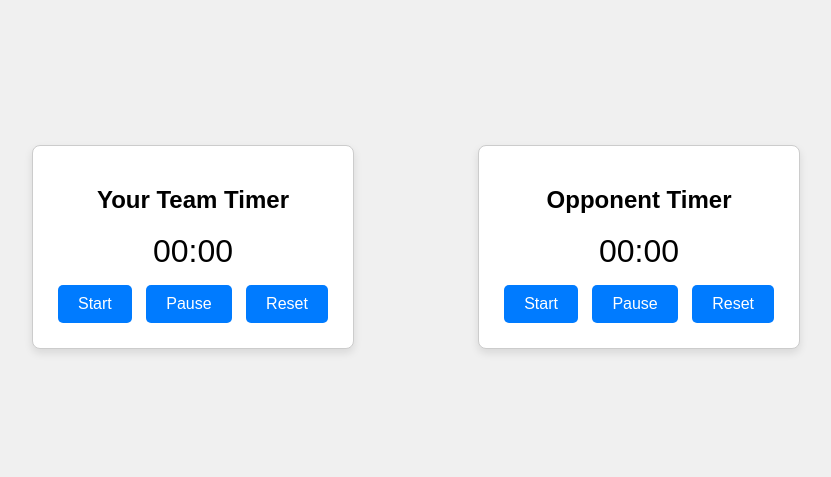
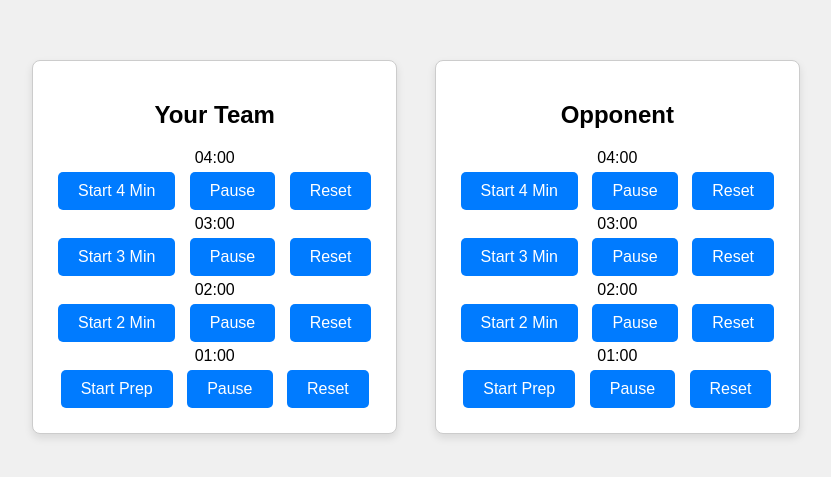
Before and after one commit to Ninjorg/debatetimer, a plain HTML site: page index.html in a window 1280 px wide. Shown: the part 153-630 px from the top of the page, without its empty margins (224-1055 px from the left). Drawn offline with Linux system fonts and the light colour scheme.

Commit message:
Update index.html

```diff
--- a/index.html
+++ b/index.html
@@ -9,18 +9,53 @@
 <body>
     <div class="container">
         <div class="timer">
-            <h2>Your Team Timer</h2>
-            <div id="team-time">00:00</div>
-            <button id="team-start">Start</button>
-            <button id="team-pause">Pause</button>
-            <button id="team-reset">Reset</button>
+            <h2>Your Team</h2>
+            <div id="team-timers">
+                <div id="team-4min" class="timer-display">04:00</div>
+                <button id="team-4min-start">Start 4 Min</button>
+                <button id="team-4min-pause">Pause</button>
+                <button id="team-4min-reset">Reset</button>
+
+                <div id="team-3min" class="timer-display">03:00</div>
+                <button id="team-3min-start">Start 3 Min</button>
+                <button id="team-3min-pause">Pause</button>
+                <button id="team-3min-reset">Reset</button>
+
+                <div id="team-2min" class="timer-display">02:00</div>
+                <button id="team-2min-start">Start 2 Min</button>
+                <button id="team-2min-pause">Pause</button>
+                <button id="team-2min-reset">Reset</button>
+
+                <div id="team-prep" class="timer-display">01:00</div>
+                <button id="team-prep-start">Start Prep</button>
+                <button id="team-prep-pause">Pause</button>
+                <button id="team-prep-reset">Reset</button>
+            </div>
         </div>
+
         <div class="timer">
-            <h2>Opponent Timer</h2>
-            <div id="opponent-time">00:00</div>
-            <button id="opponent-start">Start</button>
-            <button id="opponent-pause">Pause</button>
-            <button id="opponent-reset">Reset</button>
+            <h2>Opponent</h2>
+            <div id="opponent-timers">
+                <div id="opponent-4min" class="timer-display">04:00</div>
+                <button id="opponent-4min-start">Start 4 Min</button>
+                <button id="opponent-4min-pause">Pause</button>
+                <button id="opponent-4min-reset">Reset</button>
+
+                <div id="opponent-3min" class="timer-display">03:00</div>
+                <button id="opponent-3min-start">Start 3 Min</button>
+                <button id="opponent-3min-pause">Pause</button>
+                <button id="opponent-3min-reset">Reset</button>
+
+                <div id="opponent-2min" class="timer-display">02:00</div>
+                <button id="opponent-2min-start">Start 2 Min</button>
+                <button id="opponent-2min-pause">Pause</button>
+                <button id="opponent-2min-reset">Reset</button>
+
+                <div id="opponent-prep" class="timer-display">01:00</div>
+                <button id="opponent-prep-start">Start Prep</button>
+                <button id="opponent-prep-pause">Pause</button>
+                <button id="opponent-prep-reset">Reset</button>
+            </div>
         </div>
     </div>
     <script src="script.js"></script>
```
